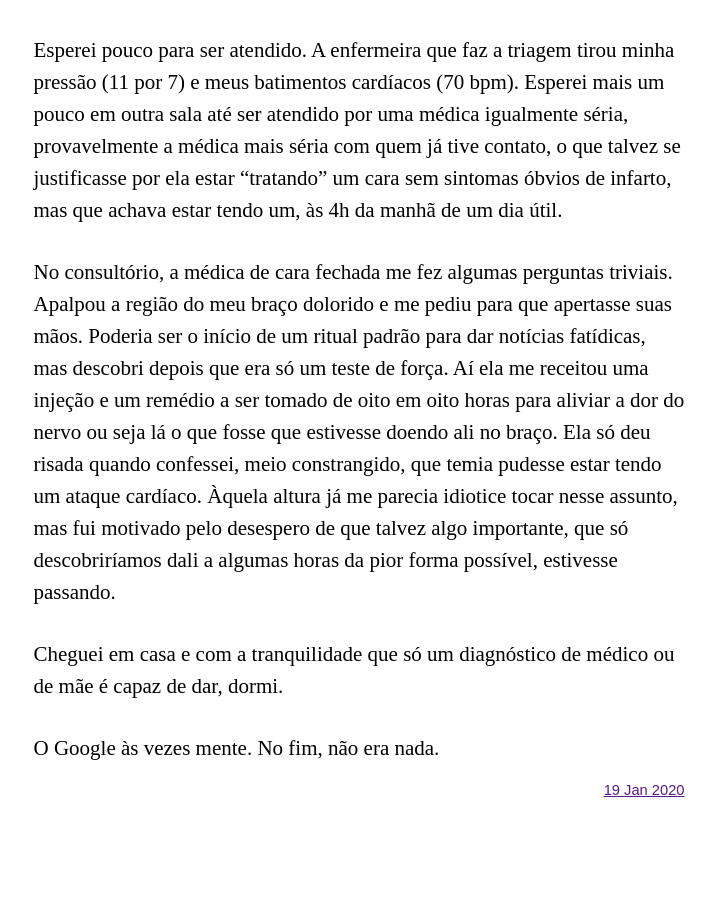
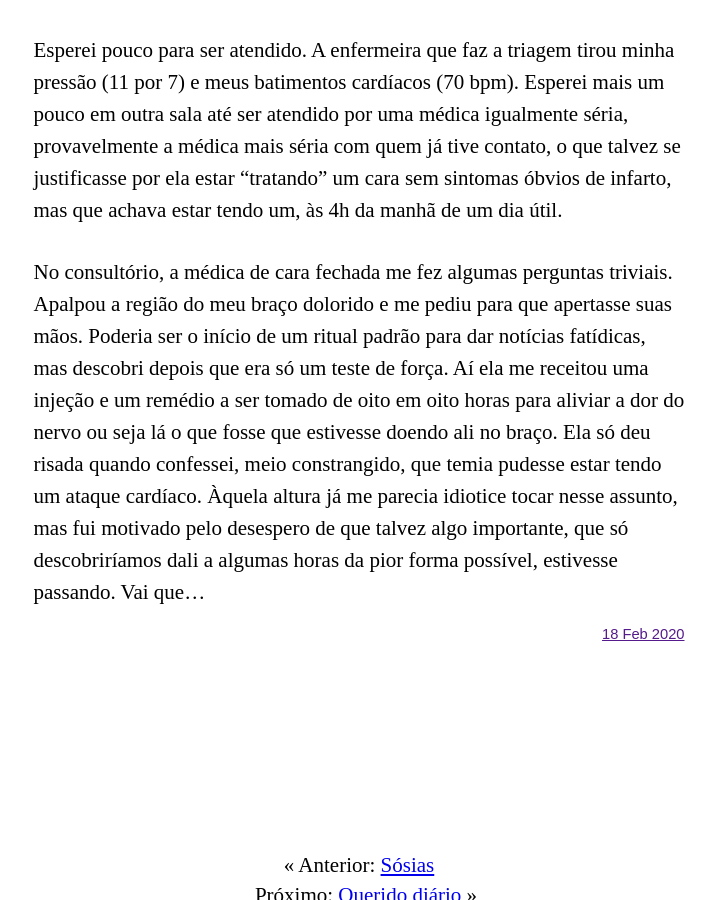
Before and after one commit to rghedin/rghedin.github.io, a Jekyll site: the page built from _posts/2020-02-18-vai-que.md, in a window 1280 px wide and 900 px high, scrolled down 1582 px. Shown: the whole window, without its empty margins (281-996 px from the left). Built offline with Jekyll 4.4.1, drawn with Linux system fonts in a browser that asks for light colours; some of the changed text lies outside the part shown.

```diff
--- a/_posts/2020-01-19-ataque-do-coracao.md
+++ b/_posts/2020-02-18-vai-que.md
@@ -1,12 +1,12 @@
 ---
 layout: post
-title: "Ataque cardíaco"
-date: 2020-01-19 18:00 -0300
+title: "Vai que…"
+date: 2020-02-18 18:00 -0300
 categories: texto
 ---
 Fui me deitar e senti umas pontadas intermitentes num ponto bem específico do braço esquerdo, o que me levou à conclusão de que estava morrendo.
 
-Abri o Google. É aterrorizante o tanto de sintomas que um ataque cardíaco pode gerar e, para minha infelicidade, alguns deles tão corriqueiros que reparei concomitantes naquele momento de preocupação ao já citado incômodo em meu membro superior.
+Abri o Google. É aterrorizante o tanto de sintomas que um ataque cardíaco pode gerar e, para minha infelicidade, alguns deles tão corriqueiros que reparei se somavam naquele momento de preocupação ao já citado incômodo em meu membro superior.
 
 Queimação no estômago, por exemplo. Eu acabara de retornar de uma visita prolongada à casa dos meus pais e tinha, na geladeira, uma lasanha à bolonhesa congelada. Para o jantar, assei ela e fiz arroz. A preguiça que me impediu de ir ao mercado mais cedo comprar comida de verdade e me levou a matar a fome noturna com uma bomba de sódio cobrou seu preço horas depois na forma de terror psicológico.
 
@@ -20,8 +20,4 @@ Quando a atendente respondeu ao meu relato: "não, tem que vir mesmo, vai que…
 
 Esperei pouco para ser atendido. A enfermeira que faz a triagem tirou minha pressão (11 por 7) e meus batimentos cardíacos (70 bpm). Esperei mais um pouco em outra sala até ser atendido por uma médica igualmente séria, provavelmente a médica mais séria com quem já tive contato, o que talvez se justificasse por ela estar "tratando" um cara sem sintomas óbvios de infarto, mas que achava estar tendo um, às 4h da manhã de um dia útil.
 
-No consultório, a médica de cara fechada me fez algumas perguntas triviais. Apalpou a região do meu braço dolorido e me pediu para que apertasse suas mãos. Poderia ser o início de um ritual padrão para dar notícias fatídicas, mas descobri depois que era só um teste de força. Aí ela me receitou uma injeção e um remédio a ser tomado de oito em oito horas para aliviar a dor do nervo ou seja lá o que fosse que estivesse doendo ali no braço. Ela só deu risada quando confessei, meio constrangido, que temia pudesse estar tendo um ataque cardíaco. Àquela altura já me parecia idiotice tocar nesse assunto, mas fui motivado pelo desespero de que talvez algo importante, que só descobriríamos dali a algumas horas da pior forma possível, estivesse passando.
-
-Cheguei em casa e com a tranquilidade que só um diagnóstico de médico ou de mãe é capaz de dar, dormi.
-
-O Google às vezes mente. No fim, não era nada.
+No consultório, a médica de cara fechada me fez algumas perguntas triviais. Apalpou a região do meu braço dolorido e me pediu para que apertasse suas mãos. Poderia ser o início de um ritual padrão para dar notícias fatídicas, mas descobri depois que era só um teste de força. Aí ela me receitou uma injeção e um remédio a ser tomado de oito em oito horas para aliviar a dor do nervo ou seja lá o que fosse que estivesse doendo ali no braço. Ela só deu risada quando confessei, meio constrangido, que temia pudesse estar tendo um ataque cardíaco. Àquela altura já me parecia idiotice tocar nesse assunto, mas fui motivado pelo desespero de que talvez algo importante, que só descobriríamos dali a algumas horas da pior forma possível, estivesse passando. Vai que…
```
Also changed, not shown: _posts/2020-01-21-retrato-de-uma-jovem-em-chamas-2019.md (added, +9 -0 lines), assets/retrato-de-uma-jovem-em-chamas.jpg (added), 3 other files.
